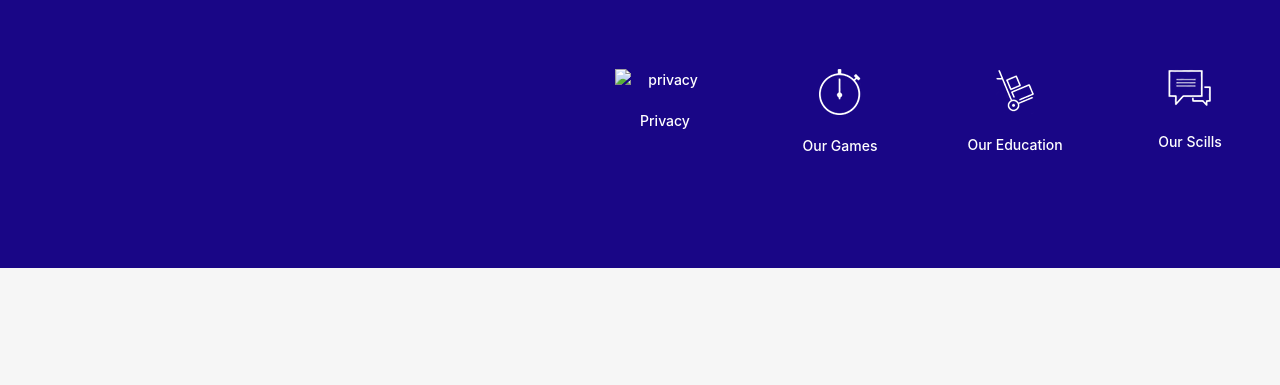
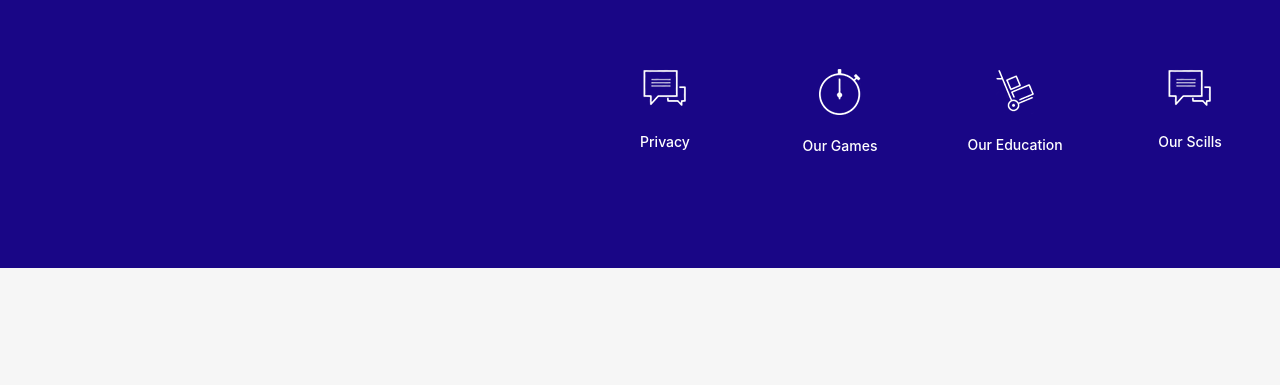
Before and after one commit to MursusaGames/MursusaGames.github.io, a plain HTML site: page index.html in a window 1280 px wide. Shown: the part 382-767 px from the top of the page. Drawn offline with nearby package versions, Linux system fonts and the light colour scheme.

Commit message:
last12_03

```diff
--- a/index.html
+++ b/index.html
@@ -30,7 +30,7 @@
                 <h2 class="promo__subheader">Our lives are just a game. </h2>
                 <div class="promo__icons">
                     <div class="promo__icon">
-                        <img src="icons/privacypolicy.png" alt="privacy">
+                        <img src="icons/messages-64.png" alt="privacy">
                         <a href="#privacy">Privacy</a>
                     </div>
                     <div class="promo__icon">
```
